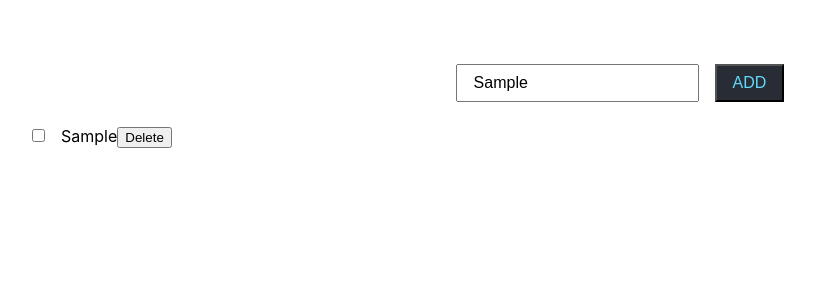
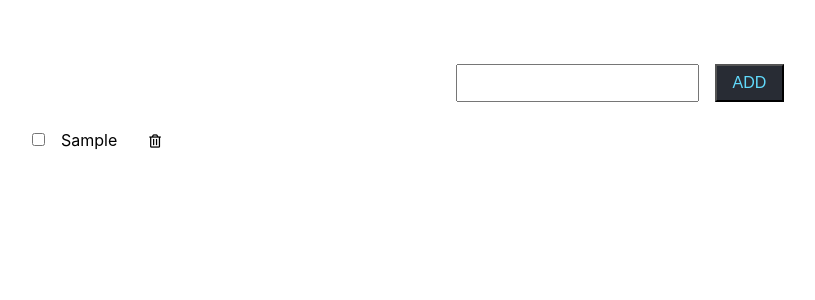
Before and after one commit to lucynaaleksandra/todo-react-ts-freestyle, a React (Create React App) app: page / in a window 1280 px wide. Both pictures are taken after typing "Sample" into the empty fields and a click on the button "ADD". Shown: the top 300 px of the page, without its empty margins (20-835 px from the left). Built offline with nearby package versions, Linux system fonts and the light colour scheme.

Commit message:
added delete

```diff
--- a/public/index.html
+++ b/public/index.html
@@ -17,6 +17,11 @@
     -->
   <link rel="manifest"
     href="%PUBLIC_URL%/manifest.json" />
+  <link rel="stylesheet"
+    href="https://use.fontawesome.com/releases/v5.6.0/css/all.css"
+    integrity="sha384-aOkxzJ5uQz7WBObEZcHvV5JvRW3TUc2rNPA7pe3AwnsUohiw1Vj2Rgx2KSOkF5+h"
+    crossorigin="anonymous" />
+
   <!--
       Notice the use of %PUBLIC_URL% in the tags above.
       It will be replaced with the URL of the `public` folder during the build.
--- a/src/App.tsx
+++ b/src/App.tsx
@@ -24,7 +24,6 @@ const App: React.FC = () => {
   }
 
   const deleteHandler = (todoId: number) => {
-    console.log("removed")
     setTodos(prevTodos => {
       return prevTodos.filter(todo => todo.id !== todoId)
     })
--- a/src/components/AddTodo.tsx
+++ b/src/components/AddTodo.tsx
@@ -20,12 +20,12 @@ const AddTodo: FC<Props> = ({
   const onSubmit = (e: React.FormEvent) => {
     e.preventDefault()
     onAdd(userInput)
-    // setUserInput("")
+    setUserInput("")
   }
 
   return (
     <form onSubmit={onSubmit}>
-      <input type="text" onChange={handleChange} />
+      <input type="text" value={userInput} onChange={handleChange} />
       <button type="submit">ADD</button>
     </form>
   )
--- a/src/components/TodoList.tsx
+++ b/src/components/TodoList.tsx
@@ -20,7 +20,9 @@ const TodoList: React.FC<Props> = ({
           <input type='checkbox' />
           <span>{todo.text}</span>
           {/* </label> */}
-          <button onClick={onDelete.bind(null, todo.id)}>Delete</button>
+          <button onClick={onDelete.bind(null, todo.id)}>
+            <i className="far fa-trash-alt"></i>
+          </button>
         </li>
       ))}
     </ul>
--- a/src/components/todoList.scss
+++ b/src/components/todoList.scss
@@ -11,5 +11,13 @@ ul {
     input[type="checkbox"] {
       margin-right: 1rem;
     }
+
+    button {
+      margin-left: 1rem;
+      padding: .5rem 1rem;
+      border: none;
+      background: transparent;
+      cursor: pointer;
+    }
   }
 }
```
